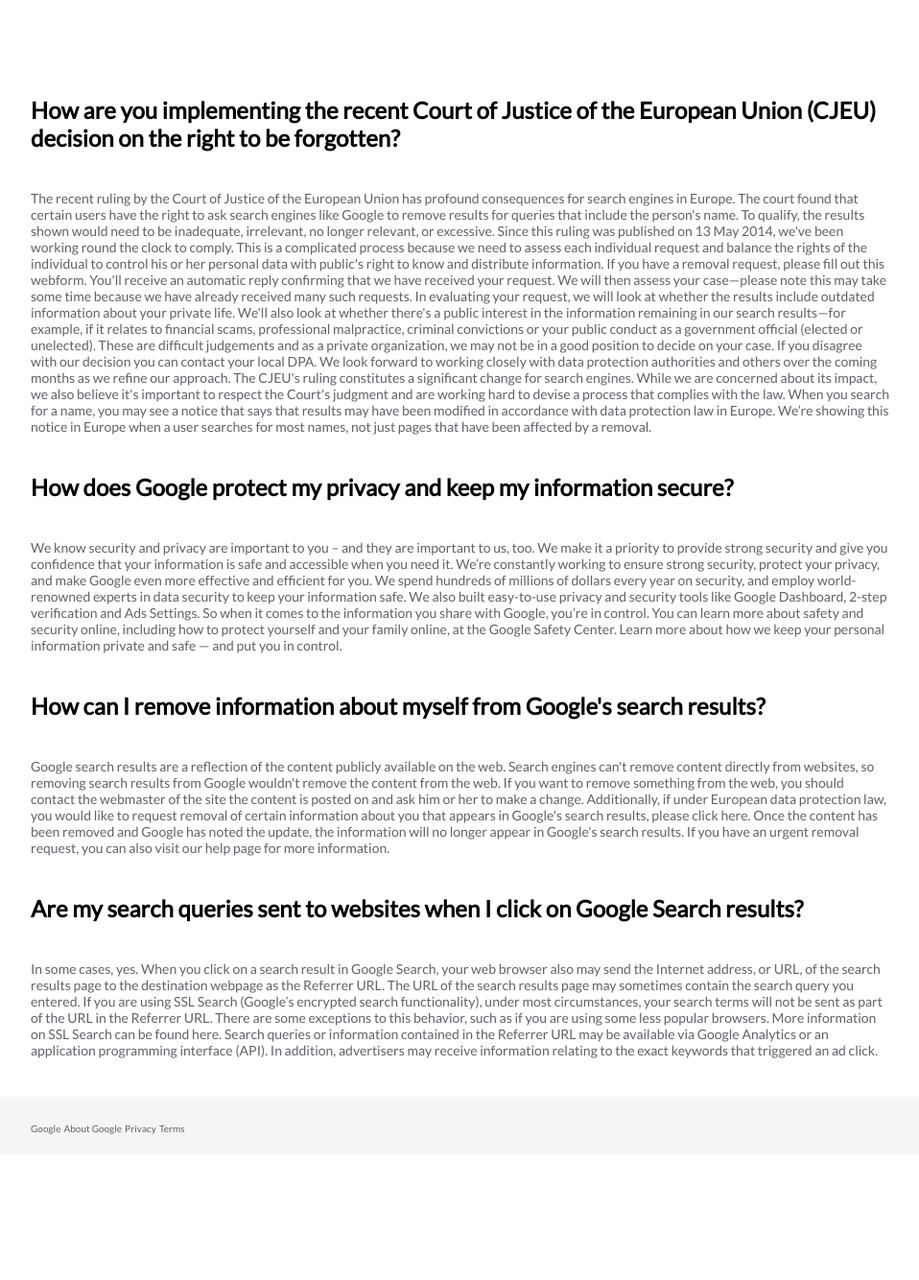
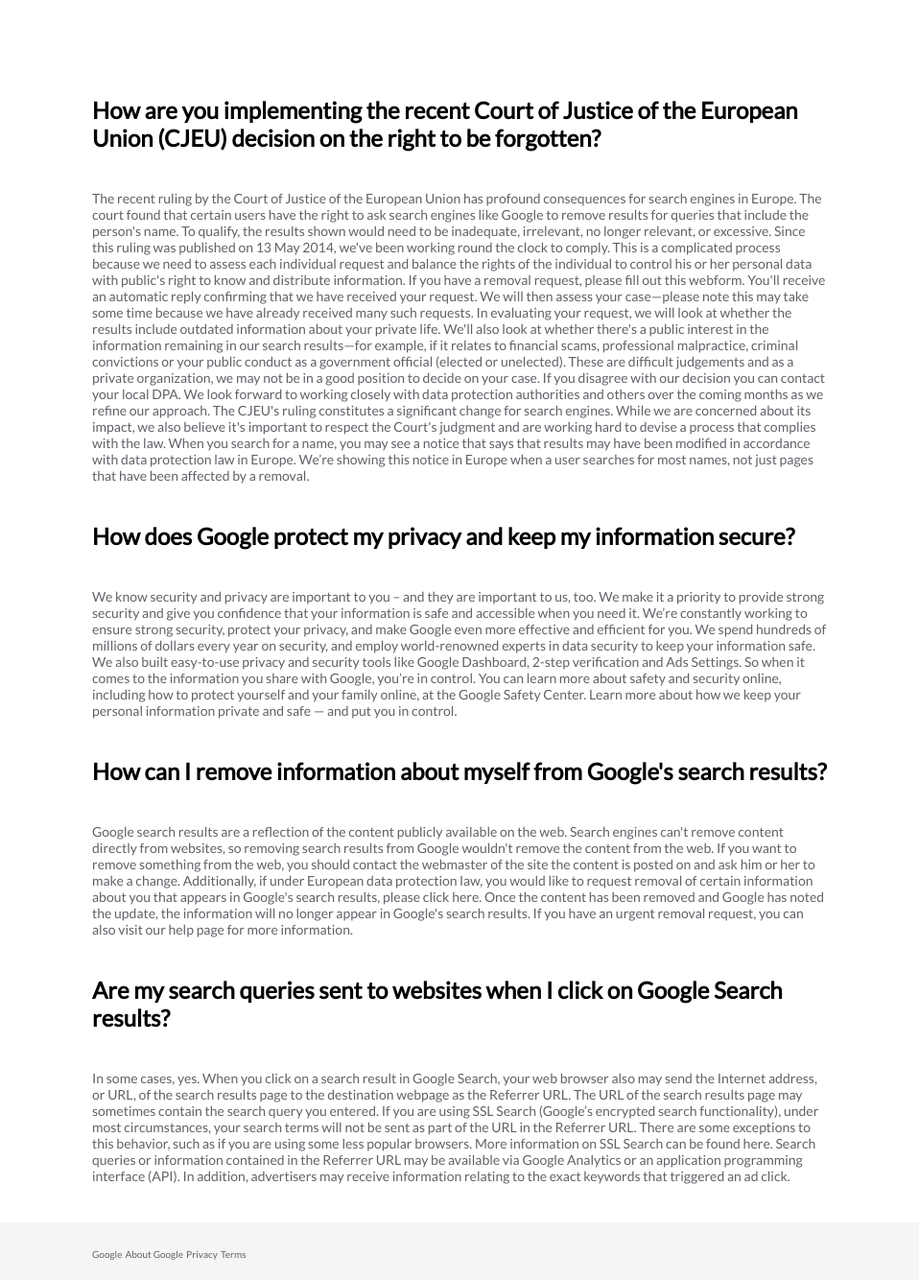
Before and after one commit to MantovaniWebDeveloper/php-google-faq, a PHP site: page / in a window 1280 px wide. Shown: the part 100-1434 px from the top of the page at 96% size, without its empty margins (160-1118 px from the left). Before the commit the page ends 1282 px from the top, so only its background shows below. Run offline with PHP 8.4, Linux system fonts and the light colour scheme.

Commit message:
ridimensionato il container

```diff
--- a/css/style.css
+++ b/css/style.css
@@ -6,7 +6,7 @@
 }
 
 .container {
-  width: 70%;
+  width: 60%;
   margin: 0 auto;
 }
 
--- a/sass/partials/common.scss
+++ b/sass/partials/common.scss
@@ -5,7 +5,7 @@
   font-family: 'Lato', sans-serif;
 }
 .container {
-  width: 70%;
+  width: 60%;
   margin: 0 auto;
 }
 
```
